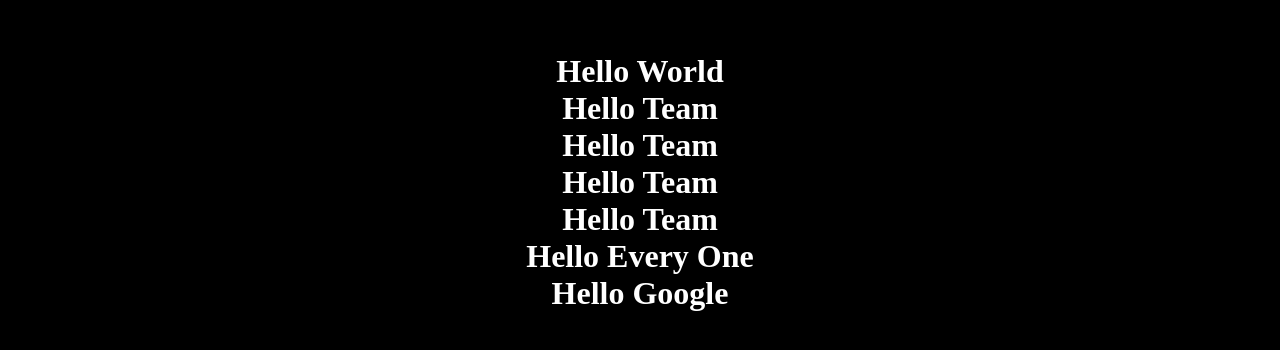
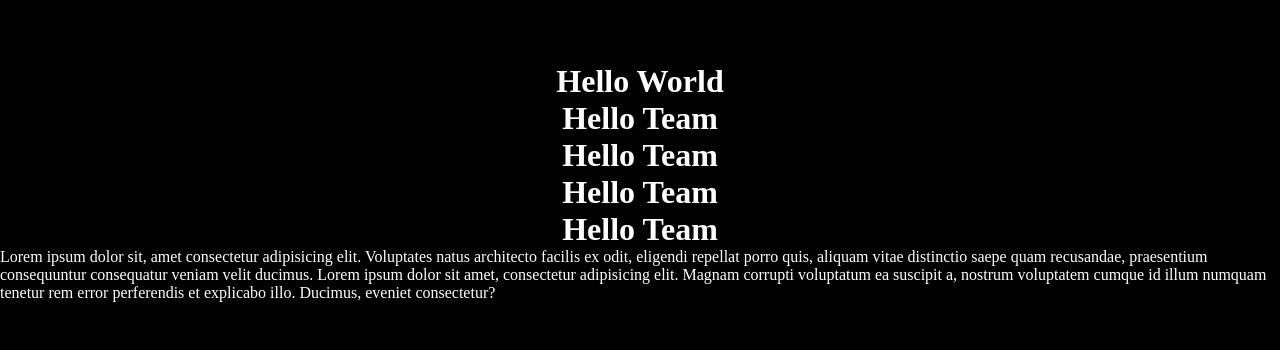
Before and after one commit to MuzammilRaja2004/Software__Website__React, a plain HTML site: page index.html in a window 1280 px wide. Shown: the part 218-568 px from the top of the page. Drawn offline with Linux system fonts and the light colour scheme.

Commit message:
changes files

```diff
--- a/index.html
+++ b/index.html
@@ -1,5 +1,6 @@
 <!DOCTYPE html>
 <html lang="en">
+
 <head>
     <meta charset="UTF-8">
     <meta http-equiv="X-UA-Compatible" content="IE=edge">
@@ -9,6 +10,7 @@
     <script src="app.js"></script>
     <title>Software__Website__React</title>
 </head>
+
 <body>
     <h1>Hello World</h1>
 
@@ -17,11 +19,14 @@
     <h1>Hello Team</h1>
     <h1>Hello Team</h1>
 
-    <h1>Hello Every One</h1>
+    <p>Lorem ipsum dolor sit, amet consectetur adipisicing elit. Voluptates natus architecto facilis ex odit, eligendi
+        repellat porro quis, aliquam vitae distinctio saepe quam recusandae, praesentium consequuntur consequatur veniam
+        velit ducimus. Lorem ipsum dolor sit amet, consectetur adipisicing elit. Magnam corrupti voluptatum ea suscipit
+        a, nostrum voluptatem cumque id illum numquam tenetur rem error perferendis et explicabo illo. Ducimus, eveniet
+        consectetur?
+    </p>
 
-    <h1>Hello Google</h1>
-
-    <script src="app.js"></script>
 </body>
 <script src="my.js"></script>
+
 </html>
```
